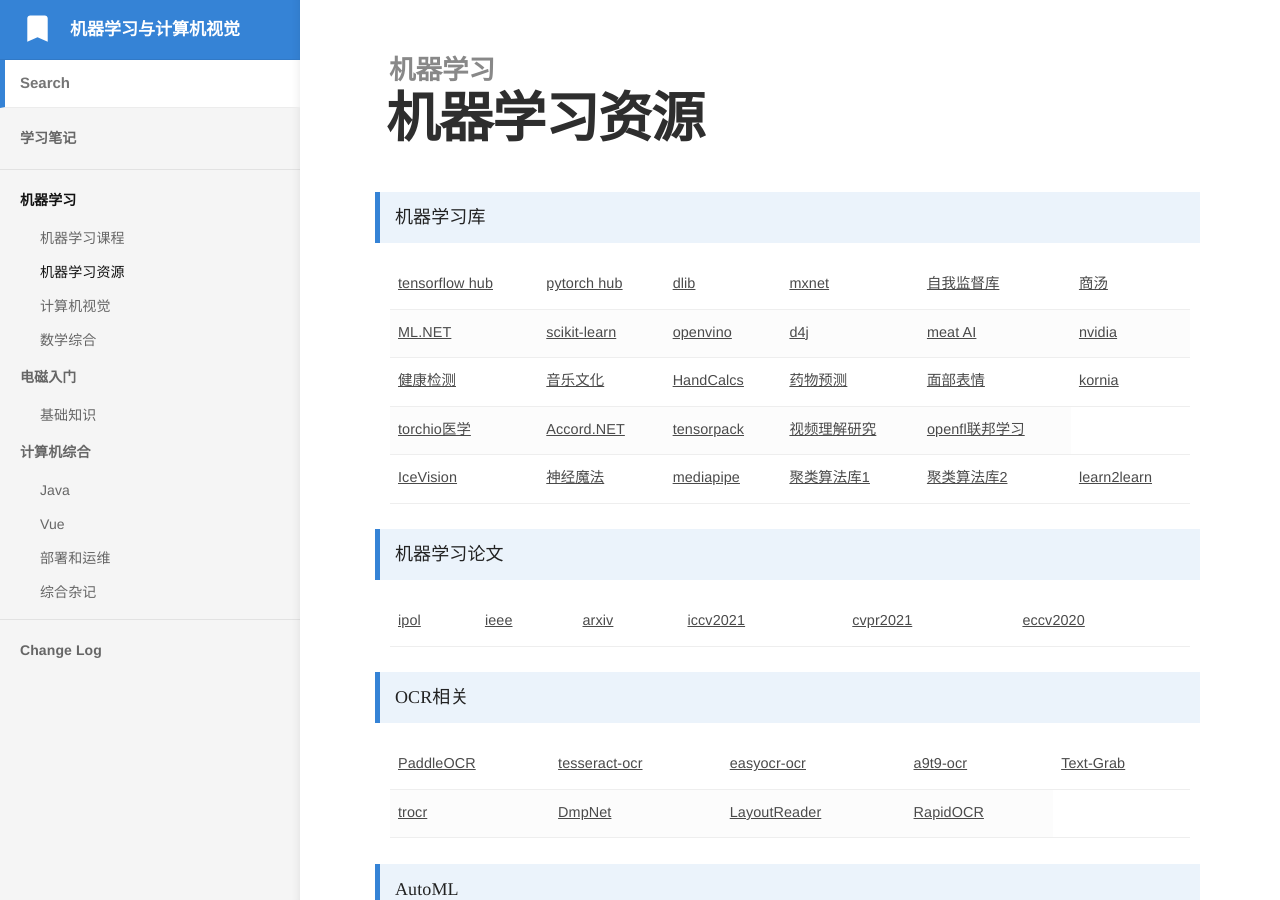
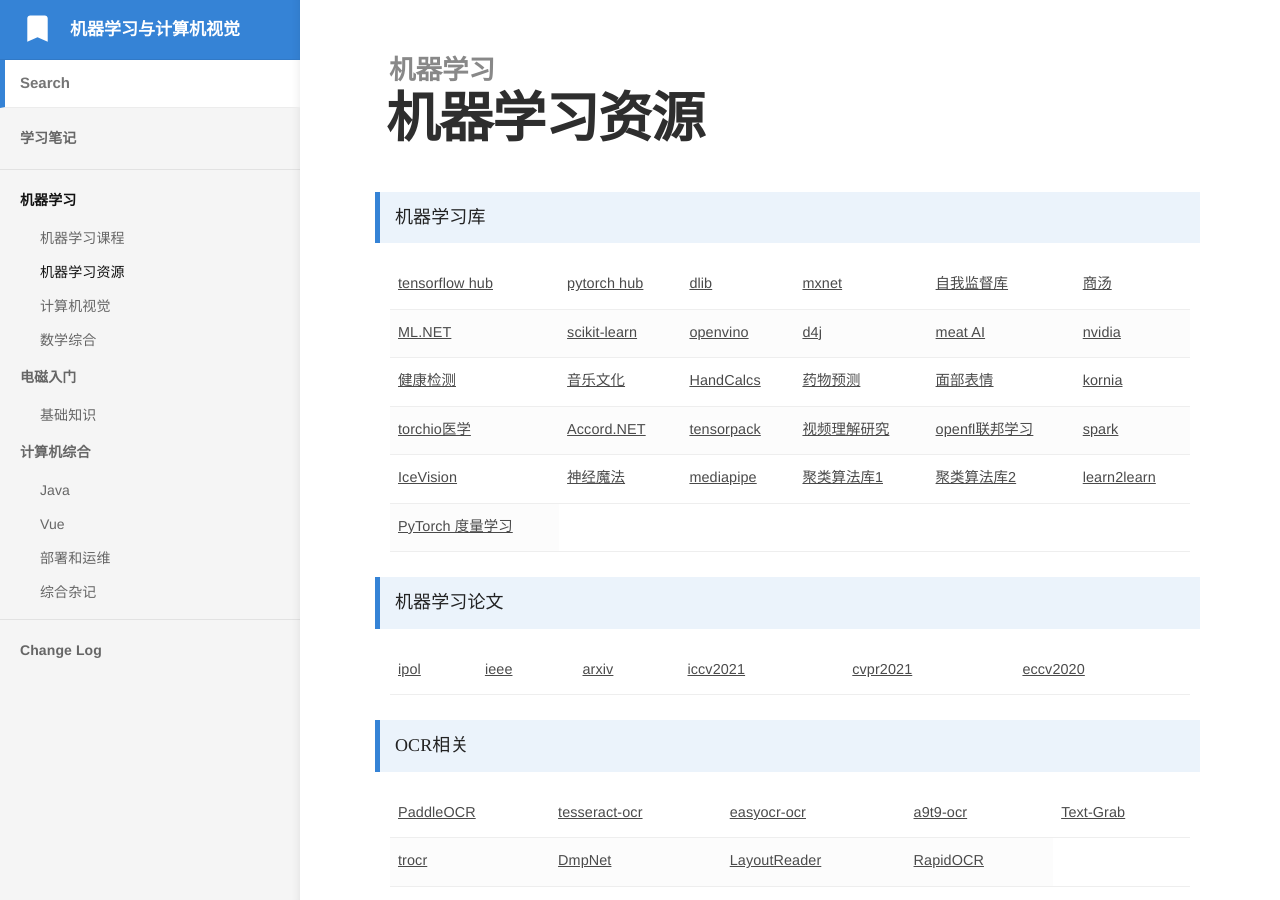
Before and after one commit to bashendixie/Machine_Learning_Notes, a Jekyll site: the page built from _docs/1、机器学习/机器学习资源.md, in a window 1280 px wide and 900 px high. Built offline with Jekyll 4.4.1, drawn with Linux system fonts in a browser that asks for light colours; some web fonts are replaced.

Commit message:
no message

```diff
--- a/_docs/1、机器学习/机器学习资源.md
+++ b/_docs/1、机器学习/机器学习资源.md
@@ -83,6 +83,9 @@
 			<td>
 				<a href="https://openfl.readthedocs.io/en/latest/install.html" target="_blank">openfl联邦学习</a>
 			</td>
+			<td>
+				<a href="https://spark.apache.org/" target="_blank">spark</a>
+			</td>
 		</tr>
 		<tr>
 			<td>
@@ -102,6 +105,11 @@
 			</td>
 			<td>
 				<a href="http://learn2learn.net/" target="_blank">learn2learn</a>
+			</td>
+		</tr>
+		<tr>
+			<td>
+				<a href="https://kevinmusgrave.github.io/pytorch-metric-learning/" target="_blank">PyTorch 度量学习</a>
 			</td>
 		</tr>
 	</tbody>
```
